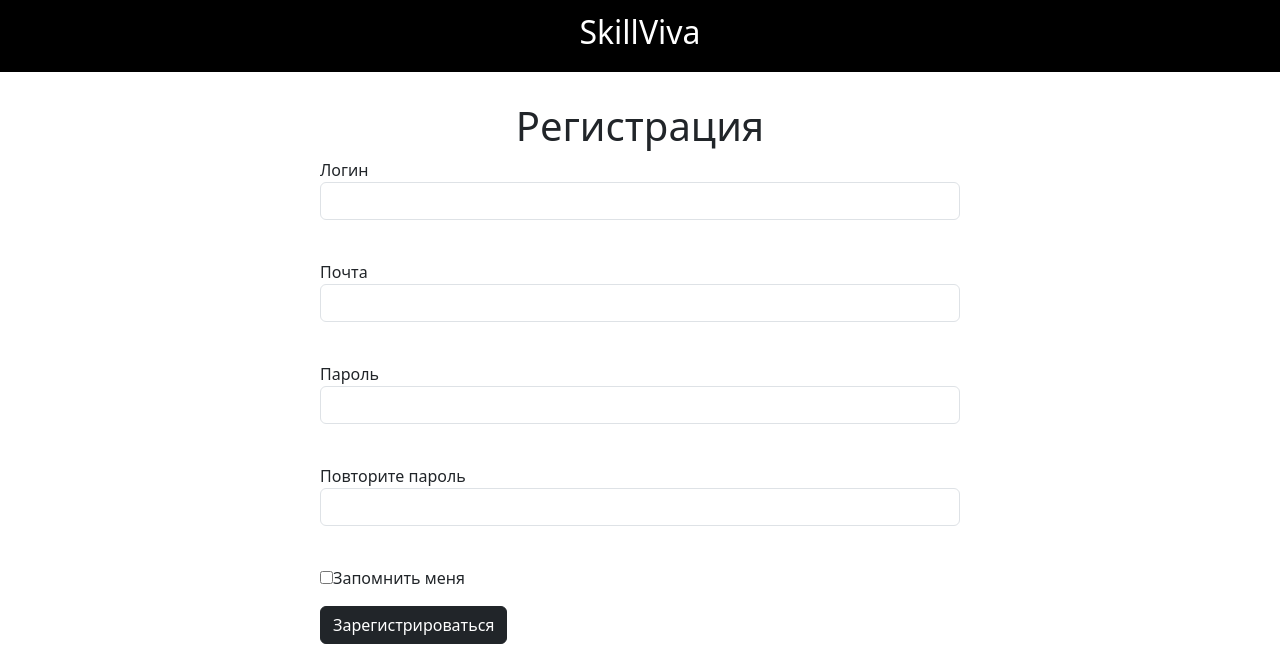
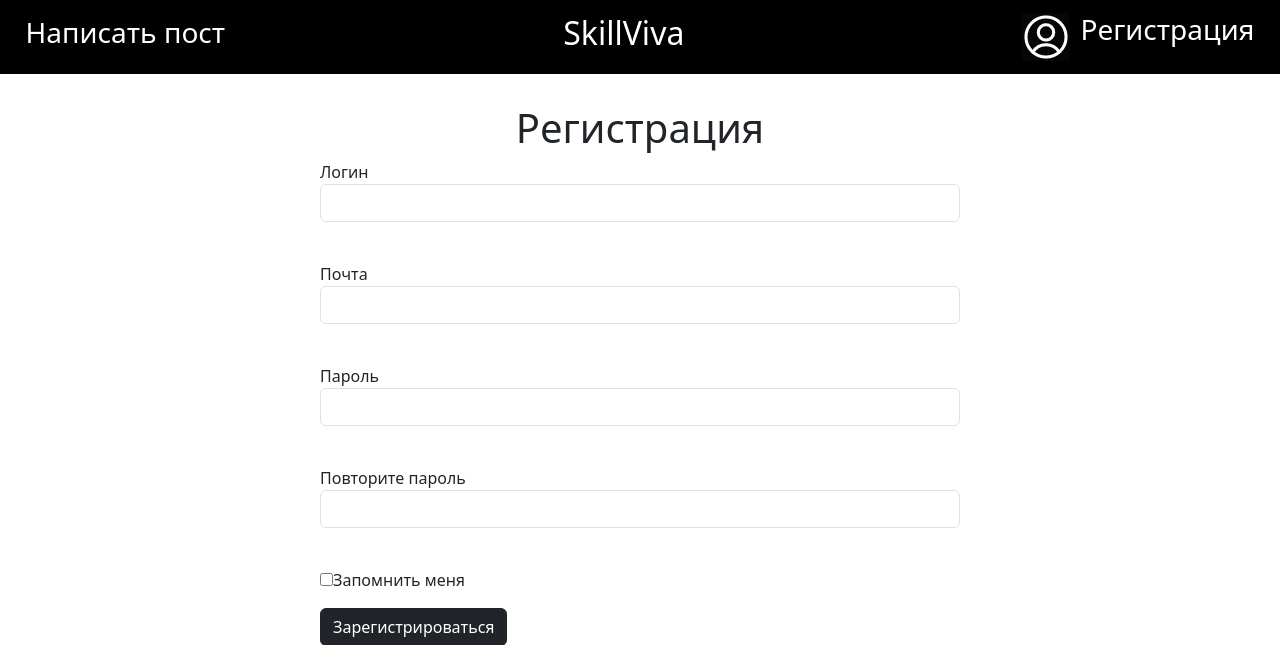
Before and after one commit to skypixie/skill-viva, a Flask app: page /registrate in a window 1280 px wide. Shown: the top 645 px of the page. Run offline with Flask 3, Linux system fonts and the light colour scheme.

Commit message:
Сделал кнопки в навигационном блоке + исправил пару багов

```diff
--- a/code/static/css/main_style.css
+++ b/code/static/css/main_style.css
@@ -25,3 +25,40 @@ html, body {
 	color: white;
 	padding: 10vh 10vh;
 }
+
+.custom-navbar {
+  display: flex;
+  justify-content: space-between;
+  align-items: center;
+}
+
+.img_profile {
+    float: left;
+    padding-right: 10px;
+}
+
+#link_with_img {
+    float: right;
+}
+
+.left_buttons {
+    margin-right: 2%;
+}
+
+.right_buttons {
+    margin-left: 2%;
+}
+
+.head_link {
+    text-decoration: none;
+    color: white;
+    transition: .3s;
+    background: linear-gradient(to right, white, white, white, white);
+    background-size: 0 3px;
+    background-position: 0 100%;
+    background-repeat: no-repeat;
+}
+
+.head_link:hover {
+   background-size: 100% 4px;
+}
--- a/code/templates/base.html
+++ b/code/templates/base.html
@@ -17,7 +17,17 @@
     <body>
         <!-- Navbar -->
         <div class="custom-navbar">
-            <h2 class="text-center">SkillViva</h2>
+            {% block right_button %}
+            {% endblock %}
+
+            <a href="/posts" class="head_link">
+                <h2 class="text-center">
+                    SkillViva
+                </h2>
+            </a>
+
+            {% block left_button %}
+            {% endblock %}
         </div>
 
         <div class="wrapper">
--- a/code/templates/register.html
+++ b/code/templates/register.html
@@ -1,4 +1,25 @@
 {% extends 'base.html' %}
+
+{% block right_button %}
+    <div class="right_buttons">
+        <h3>
+            <a href="/new_post" class="head_link">
+                Написать пост
+            </a>
+        </h3>
+    </div>
+{% endblock %}
+
+{% block left_button %}
+    <div class="left_buttons">
+        <img src="../static/img/img_profile.png" alt="Что-то пошло не так(" class="img_profile">
+        <a href="/registrate" class="head_link" id="link_with_img">
+            <h3>
+                Регистрация
+            </h3>
+        </a>
+    </div>
+{% endblock %}
 
 {% block content %}
 <h1 class="text-center">Регистрация</h1>
```
Also changed, not shown: code/templates/404.html (+21 -0 lines), code/templates/create_post.html (+22 -0 lines), code/templates/login.html (+21 -0 lines), code/templates/main_screen.html (+25 -4 lines), code/templates/post_detail.html (+23 -0 lines), code/templates/profile_view.html (+20 -0 lines), code/static/img/img_profile.png (added).
